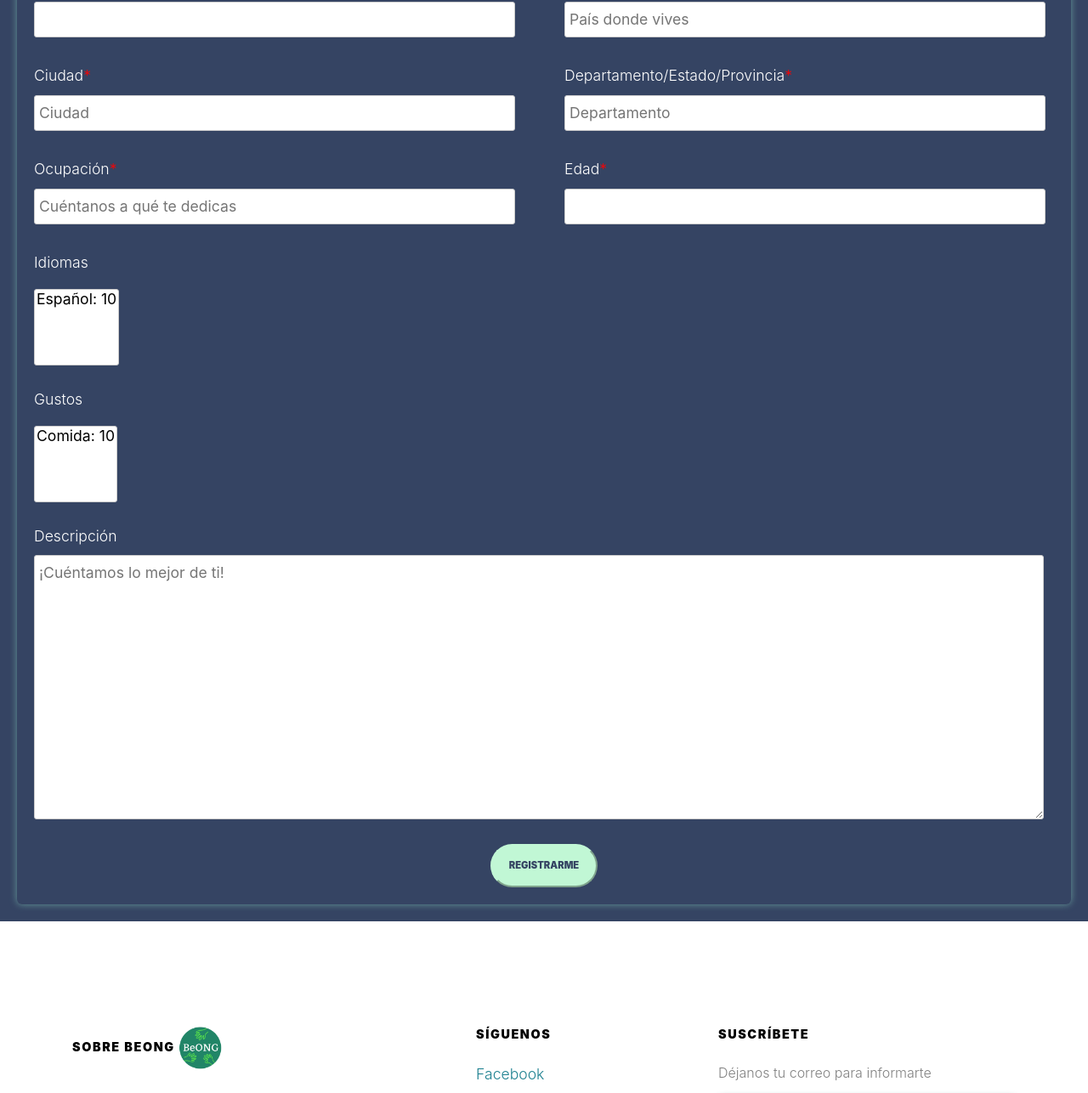
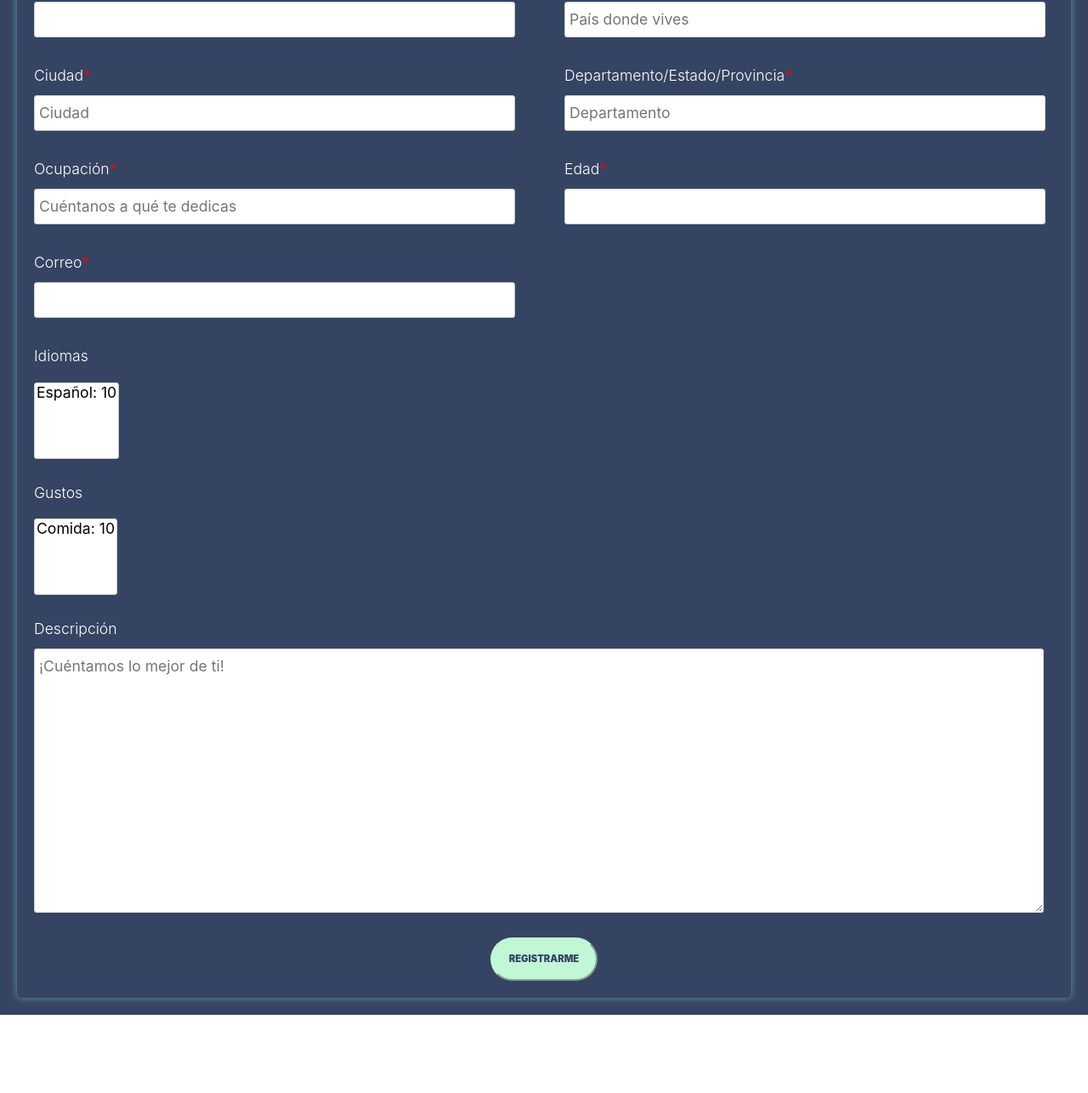
Before and after one commit to ja-avos/beong, a Django app: page /usuarios/register/ in a window 1280 px wide. Shown: the part 631-1917 px from the top of the page at 85% size. Run offline with Django 3.2, Linux system fonts and the light colour scheme; data comes from the database, SQL or seed files in the repository; some libraries are stand-ins or nearby versions; some web fonts are replaced.

Commit message:
correo añadido al models y al forms para registrarse

```diff
--- a/usuarios/forms.py
+++ b/usuarios/forms.py
@@ -24,7 +24,8 @@ class VoluntarioForm(forms.ModelForm):
             "departamento",
             "ocupacion",
             "idiomas",
-            "gustos"
+            "gustos",
+            "correo",
         )
         widgets = {
             "nombre":forms.TextInput(attrs= {"placeholder": "Tu nombre"}),
@@ -48,6 +49,7 @@ class VoluntarioForm(forms.ModelForm):
             "ciudad":"Ciudad",
             "departamento":"Departamento",
             "gustos":"Gustos",
+            "correo":"Correo",
         }
 class Voluntariologin(forms.Form):
     usuario = forms.CharField(label = "Usuario")
--- a/usuarios/models.py
+++ b/usuarios/models.py
@@ -30,6 +30,7 @@ class Voluntario(Usuario):
     ciudad=models.CharField(max_length=20, blank=True)
     departamento=models.CharField(max_length=20, blank=True)
     imagen = models.CharField(max_length=150, null= True,blank=True)
+    correo = models.EmailField(max_length=254, null = True, blank= True)
 
 class ONG(Usuario):
     pais = models.CharField(max_length=25)
--- a/usuarios/templates/usuarios/register.html
+++ b/usuarios/templates/usuarios/register.html
@@ -293,6 +293,10 @@
                     <label for="zip" class = "text-white">Edad<span>*</span></label>
                     {{ form.edad }}
                 </div>
+                 <div class="item">
+                    <label for="correo" class = "text-white">Correo<span>*</span></label>
+                    {{ form.correo }}
+                </div>
             </div>
             <div class="item">
                 <p class = "text-white">Idiomas</p>
```
Also changed, not shown: usuarios/migrations/0002_voluntario_correo.py (added), usuarios/migrations/0003_auto_20200427_1328.py (added), usuarios/migrations/0004_auto_20200427_1335.py (added).
